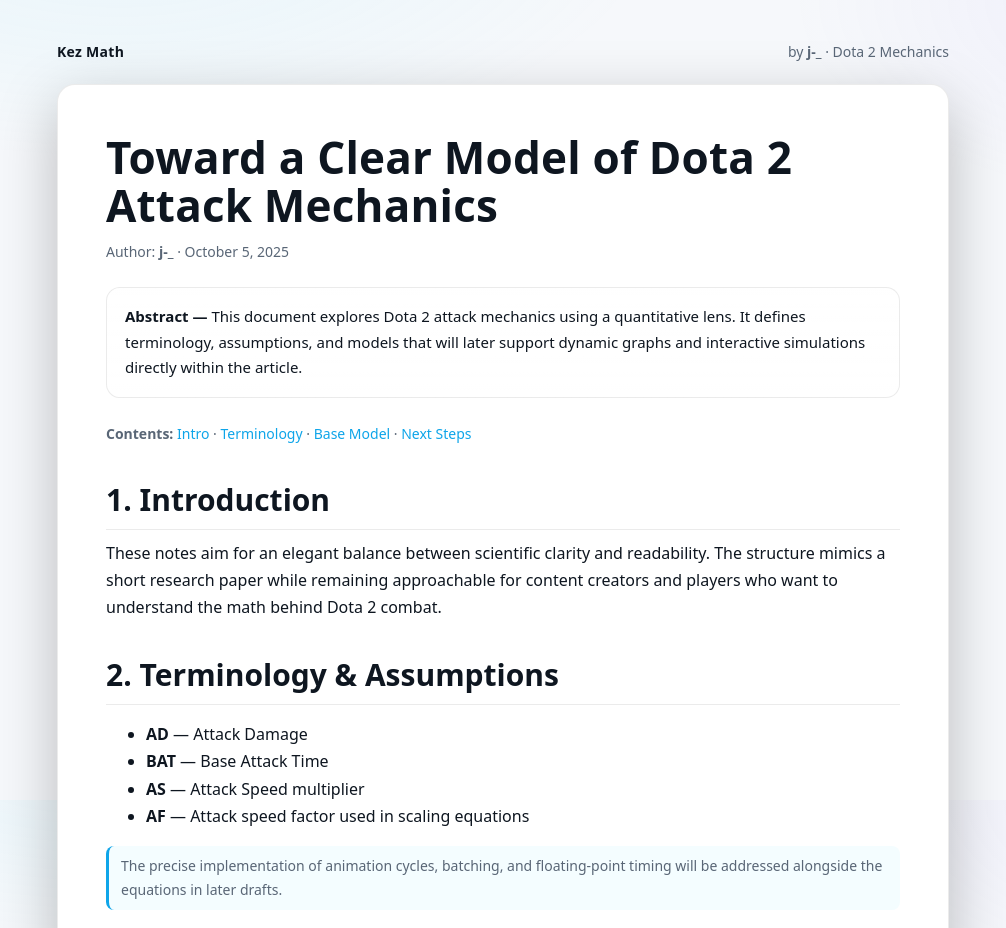
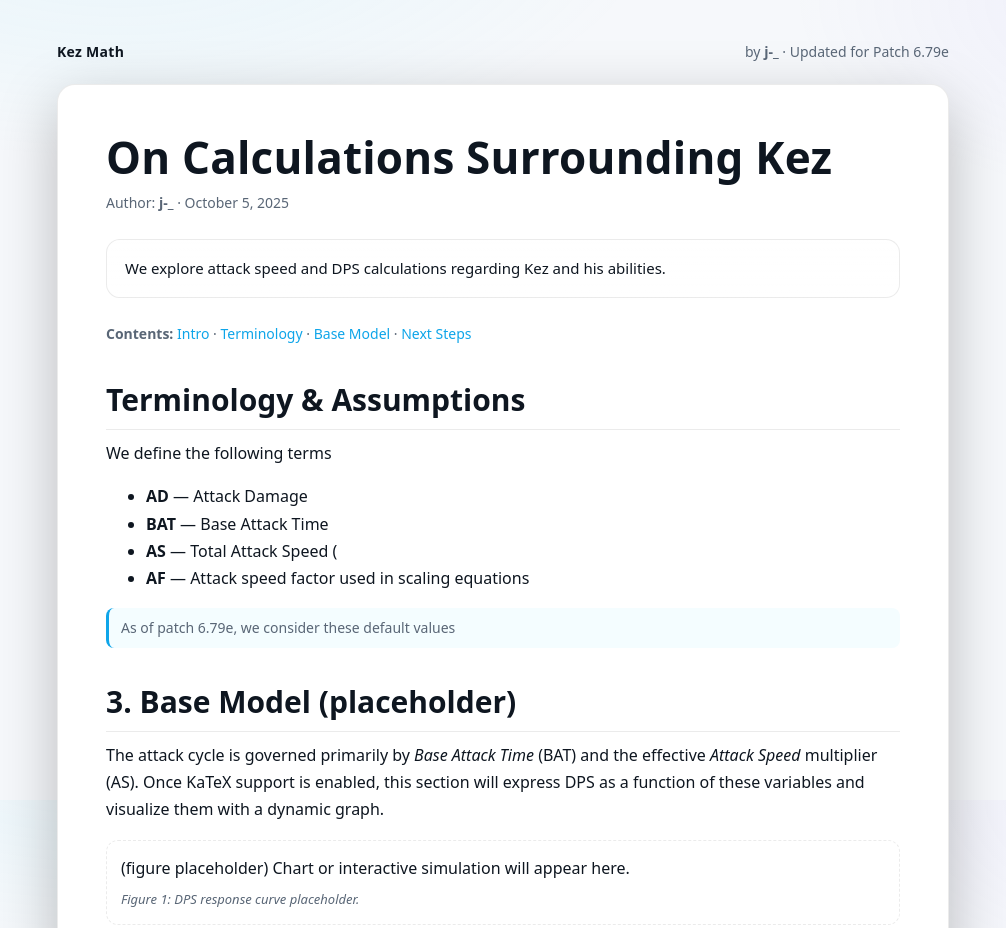
Before and after one commit to j-callme/j-callme.github.io, a plain HTML site: page kez-math/index.html in a window 1280 px wide. Shown: the top 928 px of the page, without its empty margins (137-1143 px from the left). Drawn offline with Linux system fonts and the light colour scheme.

Commit message:
Test edit

```diff
--- a/kez-math/index.html
+++ b/kez-math/index.html
@@ -3,8 +3,8 @@
 <head>
   <meta charset="utf-8" />
   <meta name="viewport" content="width=device-width,initial-scale=1" />
-  <title>Kez Math — Dota Mechanics Notes</title>
-  <meta name="description" content="Dota 2 mechanics research by j-_">
+  <title>Kez Math</title>
+  <meta name="description" content="Research by j-_">
   <link rel="icon" href="data:,">
 
   <style>
@@ -148,17 +148,15 @@
   <div class="wrap">
     <header>
       <div class="brand">Kez Math</div>
-      <div>by <strong>j-_</strong> · Dota 2 Mechanics</div>
+      <div>by <strong>j-_</strong> · Updated for Patch 6.79e</div>
     </header>
 
     <article class="paper">
-      <h1>Toward a Clear Model of Dota 2 Attack Mechanics</h1>
+      <h1>On Calculations Surrounding Kez</h1>
       <div class="byline">Author: <strong>j-_</strong> · <span id="date"></span></div>
 
       <section class="abstract">
-        <strong>Abstract —</strong> This document explores Dota 2 attack mechanics using a quantitative lens.
-        It defines terminology, assumptions, and models that will later support dynamic graphs and interactive
-        simulations directly within the article.
+        We explore attack speed and DPS calculations regarding Kez and his abilities.
       </section>
 
       <nav class="toc">
@@ -169,26 +167,28 @@
         <a href="#next">Next Steps</a>
       </nav>
 
-      <section id="intro">
+<!--       <section id="intro">
         <h2>1. Introduction</h2>
         <p>
           These notes aim for an elegant balance between scientific clarity and readability.
           The structure mimics a short research paper while remaining approachable for content creators
           and players who want to understand the math behind Dota 2 combat.
         </p>
-      </section>
+      </section> -->
 
       <section id="terms">
-        <h2>2. Terminology & Assumptions</h2>
+        <h2>Terminology & Assumptions</h2>
+        <p>
+          We define the following terms
+        </p>
         <ul>
           <li><strong>AD</strong> — Attack Damage</li>
           <li><strong>BAT</strong> — Base Attack Time</li>
-          <li><strong>AS</strong> — Attack Speed multiplier</li>
+          <li><strong>AS</strong> — Total Attack Speed (</li>
           <li><strong>AF</strong> — Attack speed factor used in scaling equations</li>
         </ul>
         <p class="note">
-          The precise implementation of animation cycles, batching, and floating-point timing will be addressed
-          alongside the equations in later drafts.
+          As of patch 6.79e, we consider these default values
         </p>
       </section>
 
@@ -218,7 +218,7 @@
 
     <div class="foot">
       <span>© <span id="y"></span> <strong>j-_</strong></span>
-      <span>Kez Math · Ongoing research notes</span>
+      <span>Kez Math · Research notes</span>
     </div>
   </div>
 
```
